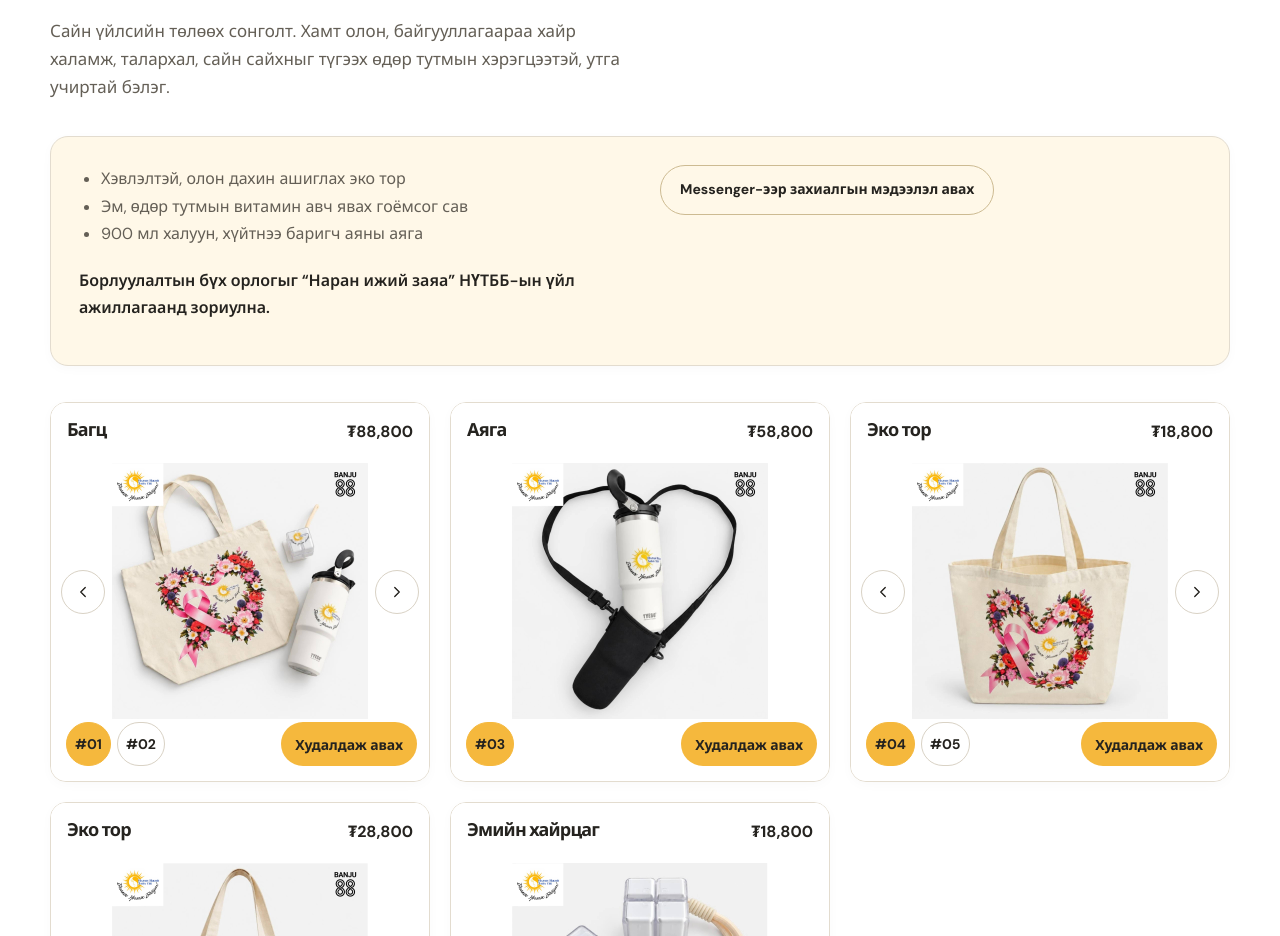
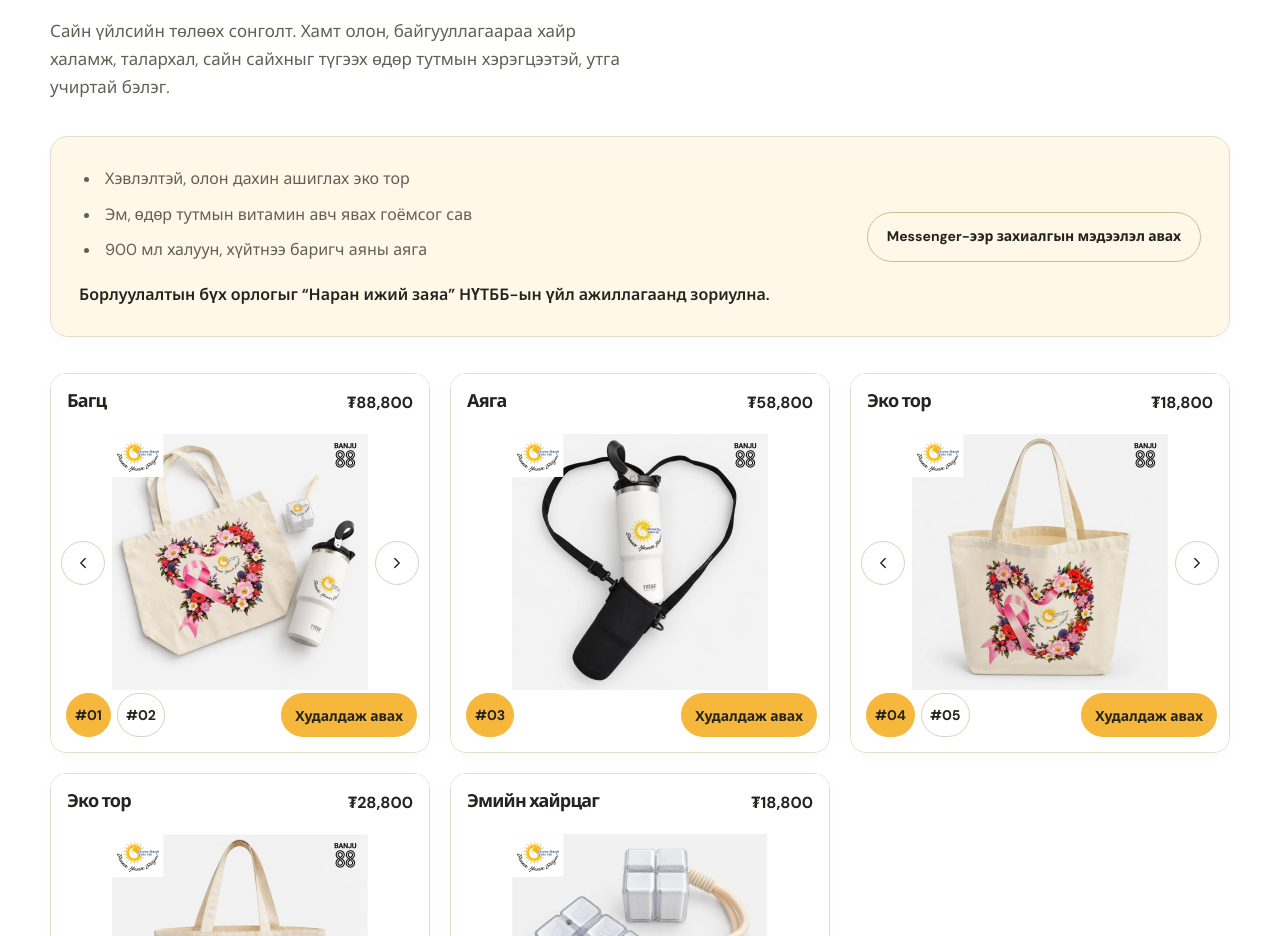
Before and after one commit to OrdinaryPersonn/naranijiizaya, a React (Vite) app: page / in a window 1280 px wide. Shown: the part 8660-9596 px from the top of the page. Built offline with nearby package versions, Linux system fonts and the light colour scheme.

Commit message:
Align shop product details and contact action

```diff
--- a/src/components/ShopSection.tsx
+++ b/src/components/ShopSection.tsx
@@ -9,7 +9,11 @@ export function ShopSection({ locale }: { locale: Locale }) {
   const c = SHOP_COPY[locale]
   return <section className="section shop-section" id="shop"><div className="shell">
     <SectionHeading eyebrow="BANJU 88 × НАРАН ИЖИЙ ЗАЯА" title={c.title} body={c.body}/>
-    <div className="shop-intro"><div><ul>{c.contents.map(content => <li key={content}>{content}</li>)}</ul><p className="shop-impact">{c.impact}</p></div><div><a className="button button--outline" href={SITE_CONFIG.shopOrderUrl} target="_blank" rel="noreferrer">{c.contact}</a></div></div>
+    <div className="shop-intro">
+      <ul className="shop-intro-products">{c.contents.map(content => <li key={content}>{content}</li>)}</ul>
+      <p className="shop-impact">{c.impact}</p>
+      <a className="button button--outline shop-contact" href={SITE_CONFIG.shopOrderUrl} target="_blank" rel="noreferrer">{c.contact}</a>
+    </div>
     <div className="shop-grid">{PRODUCT_GROUPS.map(group => <ProductCard key={group.id} group={group} locale={locale}/>)}</div>
   </div></section>
 }
--- a/src/styles.css
+++ b/src/styles.css
@@ -182,9 +182,11 @@ h1 { max-width: 670px; margin: 25px 0 24px; font-size: clamp(42px, 6vw, 76px); f
 .profile-aside svg, .profile-aside h3 { color: var(--yellow-deep); }
 .join-card--donate .card-kicker { color: var(--yellow); }
 .footer-bottom { color: #bcb5aa; }
-.shop-intro { display: grid; grid-template-columns: 1fr 1fr; gap: 40px; margin: -16px 0 36px; color: var(--ink-soft); line-height: 1.7; }
-.shop-intro ul { margin: 0 0 20px; padding-left: 22px; }
-.shop-impact { color: var(--ink); font-weight: 600; }
+.shop-intro { display: grid; grid-template-columns: minmax(0, 1fr) auto; gap: 18px 40px; align-items: center; margin: -16px 0 36px; color: var(--ink-soft); line-height: 1.7; }
+.shop-intro-products { display: grid; gap: 8px; margin: 0; padding-left: 22px; }
+.shop-intro-products li { padding-left: 4px; }
+.shop-impact { grid-column: 1; margin: 0; color: var(--ink); font-weight: 600; }
+.shop-contact { grid-column: 2; grid-row: 1 / span 2; justify-self: end; text-align: center; }
 .shop-section .product-image { display: block; aspect-ratio: 1; background: #fff; }
 .shop-section .product-image img { object-fit: contain; }
 .shop-section .product-image span { color: #25231f; background: #f5b83d; font-size: 14px; }
@@ -205,7 +207,7 @@ h1 { max-width: 670px; margin: 25px 0 24px; font-size: clamp(42px, 6vw, 76px); f
 .shop-qr-grid img { width: 100%; height: auto; aspect-ratio: 1; object-fit: contain; border-radius: 8px; background: #fff; }
 .shop-qr-grid a span { display: block; margin-top: 14px; text-decoration: underline; font-size: 14px; line-height: 1.5; }
 @media (max-width: 1050px) { .shop-payment { grid-template-columns: 1fr; }.shop-qr-grid { max-width: 650px; } }
-@media (max-width: 800px) { .shop-intro { grid-template-columns: 1fr; gap: 8px; }.shop-payment { padding: 22px; } }
+@media (max-width: 800px) { .shop-intro { grid-template-columns: 1fr; gap: 14px; }.shop-contact { grid-column: 1; grid-row: auto; justify-self: start; }.shop-payment { padding: 22px; } }
 @media (max-width: 480px) { .shop-qr-grid { grid-template-columns: 1fr; }.shop-qr-grid figure { max-width: 330px; }.shop-payment { padding: 18px; } }
 .shop-payment-steps { padding-left: 22px; color: var(--ink-soft); line-height: 1.7; }
 .shop-payment-steps li + li { margin-top: 14px; }
```
Also changed, not shown: 4 other files (tests, documents, lock files or other folders).
